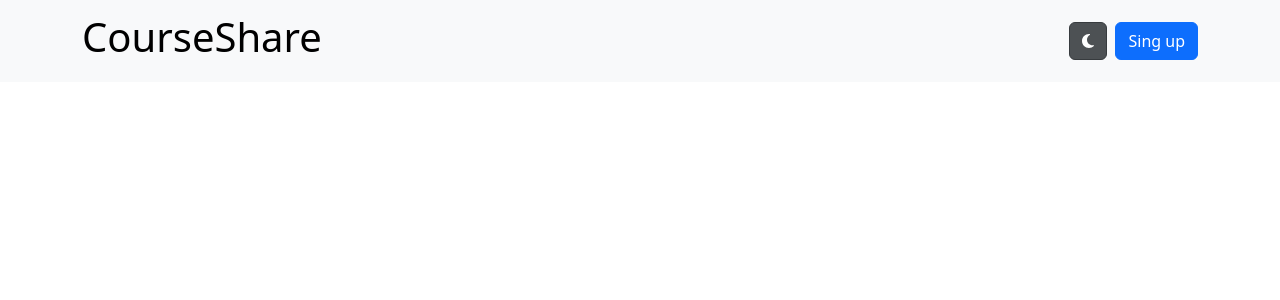
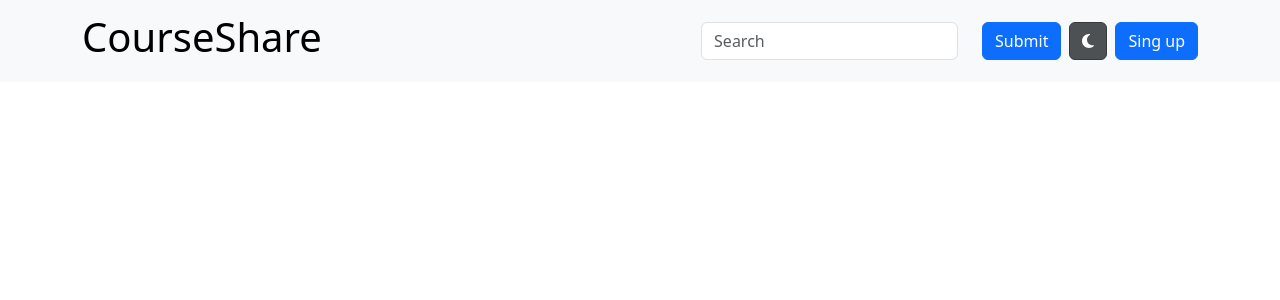
Before and after one commit to hiron1999/CourseShareFrontend, a React (Create React App) app: page /courseshare/video-leacture/1 in a window 1280 px wide. Before the commit this address had no page. Shown: the top 300 px of the page. Built offline with nearby package versions, Linux system fonts and the light colour scheme.

Commit message:
adding search functionality

```diff
--- a/src/Account/ProfileCard.js
+++ b/src/Account/ProfileCard.js
@@ -20,7 +20,7 @@ const ProfileCard = ({ user }) => {
   const {getUser,
     userDetails,
     loadingStatus,
-    error}=useUser(userId);
+    userError}=useUser(userId);
   const userData = userDetails || defaultUser;
 
 console.log("userid: ",userId);
@@ -29,6 +29,8 @@ console.log("userid: ",userId);
     },[userId])
 
   return (
+    userError? <h1>{userError}</h1>
+    :
     <Card className="shadow-sm">
       <Card.Body>
         <div className="text-center mb-3">
--- a/src/App.js
+++ b/src/App.js
@@ -18,6 +18,7 @@ import ClassRoom from "./Course/ClassRoom";
 import { VideoProvider } from "./Context/VideoProvider";
 import PrivateRoute from "./CommonUtils/PrivateRoute";
 import { CourseProvider } from "./Context/CourseProvider";
+import { CatalogProvider } from "./Context/CatalogProvider";
 
 
 function App() {
@@ -49,7 +50,7 @@ function App() {
           <LoginForm />
         )}
       </LoginModal>
-
+     <CatalogProvider>
       <HeaderNav onModeChange={temeCangehandler} isDarkMode={theme} />
       <Routes>
         <Route
@@ -88,6 +89,7 @@ function App() {
           </VideoProvider>
         }/> */}
       </Routes>
+      </CatalogProvider>
     </Fragment>
   );
 }
--- a/src/Context/CatalogProvider.js
+++ b/src/Context/CatalogProvider.js
@@ -4,7 +4,7 @@ import CatalogContainer from "../Course/CatalogContainer";
 
 const CatalogContext = createContext({});
 
-export const CatalogProvider = () => {
+export const CatalogProvider = ({children}) => {
   const { loadCourseContent, loadingStatus, catalogError, courses } = useFetchCourses();
     // console.log("catalogprovider :",courses);
   return (
@@ -14,7 +14,8 @@ export const CatalogProvider = () => {
         catalogError,
         courses
     }}>
-     <CatalogContainer/>
+      {children}
+
     </CatalogContext.Provider>
   );
 };
--- a/src/Hooks/useFetchCourses.js
+++ b/src/Hooks/useFetchCourses.js
@@ -14,8 +14,11 @@ const useFetchCourses = ()=>{
       const [courses, setCourses] = useState();
       const [catalogError, setCatalogError] =useState();
 
-    const loadCourseContent = async()=>{
-       await sendRequest();
+    const loadCourseContent = async(searchKey)=>{
+      const requestParams ={
+        search_key : searchKey
+      }
+       await sendRequest({reqParams: requestParams});
     }
 
     // console.log("catalogHook :",courses);
--- a/src/UI/Dashboard.js
+++ b/src/UI/Dashboard.js
@@ -1,8 +1,8 @@
 import { Container } from "react-bootstrap";
 import "./Dashboard.css";
-import { CatalogProvider } from "../Context/CatalogProvider";
 import { useContext, useEffect } from "react";
 import LoginContext from "../Context/LoginProvider";
+import CatalogContainer from "../Course/CatalogContainer";
 
 
 const Dasboard = (props) => {
@@ -22,7 +22,7 @@ const Dasboard = (props) => {
         padding : "20px"
       }}
     >
-      <CatalogProvider/>
+      <CatalogContainer/>
     </Container>
   );
 };
--- a/src/UI/HeaderNav.js
+++ b/src/UI/HeaderNav.js
@@ -3,20 +3,21 @@ import React from "react";
 import { useState ,useContext } from "react";
 import { FontAwesomeIcon } from "@fortawesome/react-fontawesome";
 import { faSun, faMoon, faCircleUser } from "@fortawesome/free-solid-svg-icons";
-import { Link, useNavigate } from "react-router-dom";
+import { Link } from "react-router-dom";
 import LoginContext from "../Context/LoginProvider";
 import useRefresh from "../Hooks/useRefresh";
+import NavSearch from "./NavSearch";
 
 const HeaderNav = (props) => {
   // const [isDarkMode, setIsDarkMode] = useState(false);
   // const [isLoginClick, setLoginClick] = useState(false);
   const {setShowModal,isLoggin}=useContext(LoginContext);
-  const navigate =useNavigate()
+
   const modeCangeHandler = () => {
     // setIsDarkMode(!isDarkMode);
     props.onModeChange();
   };
-  const refresh = useRefresh();
+
 
   const loginPrompthandler = () => {
 
@@ -27,13 +28,14 @@ const HeaderNav = (props) => {
     <>
       <Navbar className="bg-body-tertiary" sticky="top">
         <Container>
-          <Navbar.Brand href="#home">
+          <Navbar.Brand href="/courseshare">
             {/* <Link to={""}> */}
-            <h1 onClick={()=>{navigate("")}}>CourseShare</h1>
+            <h1 >CourseShare</h1>
             {/* </Link> */}
           </Navbar.Brand>
 
           <Navbar.Collapse className="justify-content-end">
+            <NavSearch/>
             <ToggleButton
               type="checkbox"
               className="btn-light me-2"
--- /dev/null
+++ b/src/UI/NavSearch.js
@@ -0,0 +1,43 @@
+import React, { useState } from "react";
+import { Button, Col, Form, Row } from "react-bootstrap";
+import CatalogContext from "../Context/CatalogProvider";
+import { useContext } from "react";
+import { useNavigate } from "react-router-dom";
+
+const NavSearch = ()=>{
+
+    const {loadCourseContent,
+        loadingStatus,
+        catalogError,
+        courses} =useContext(CatalogContext);
+    const [key,setkey]=useState('');
+    const navigate =useNavigate();
+    const searchhandeller = (e)=>{
+        e.preventDefault();
+        loadCourseContent(key);
+
+        setkey('');
+        navigate("");
+    }
+
+    return(
+        <Form inline className="me-2"  onSubmit={searchhandeller}>
+        <Row>
+          <Col xs="auto">
+            <Form.Control
+              type="text"
+              placeholder="Search"
+              className=" mr-sm-2"
+              value={key}
+              onChange={(e)=>setkey(e.target.value)}
+            />
+          </Col>
+          <Col xs="auto">
+            <Button type="submit">Submit</Button>
+          </Col>
+        </Row>
+      </Form>
+    );
+}
+
+export default NavSearch;
```
